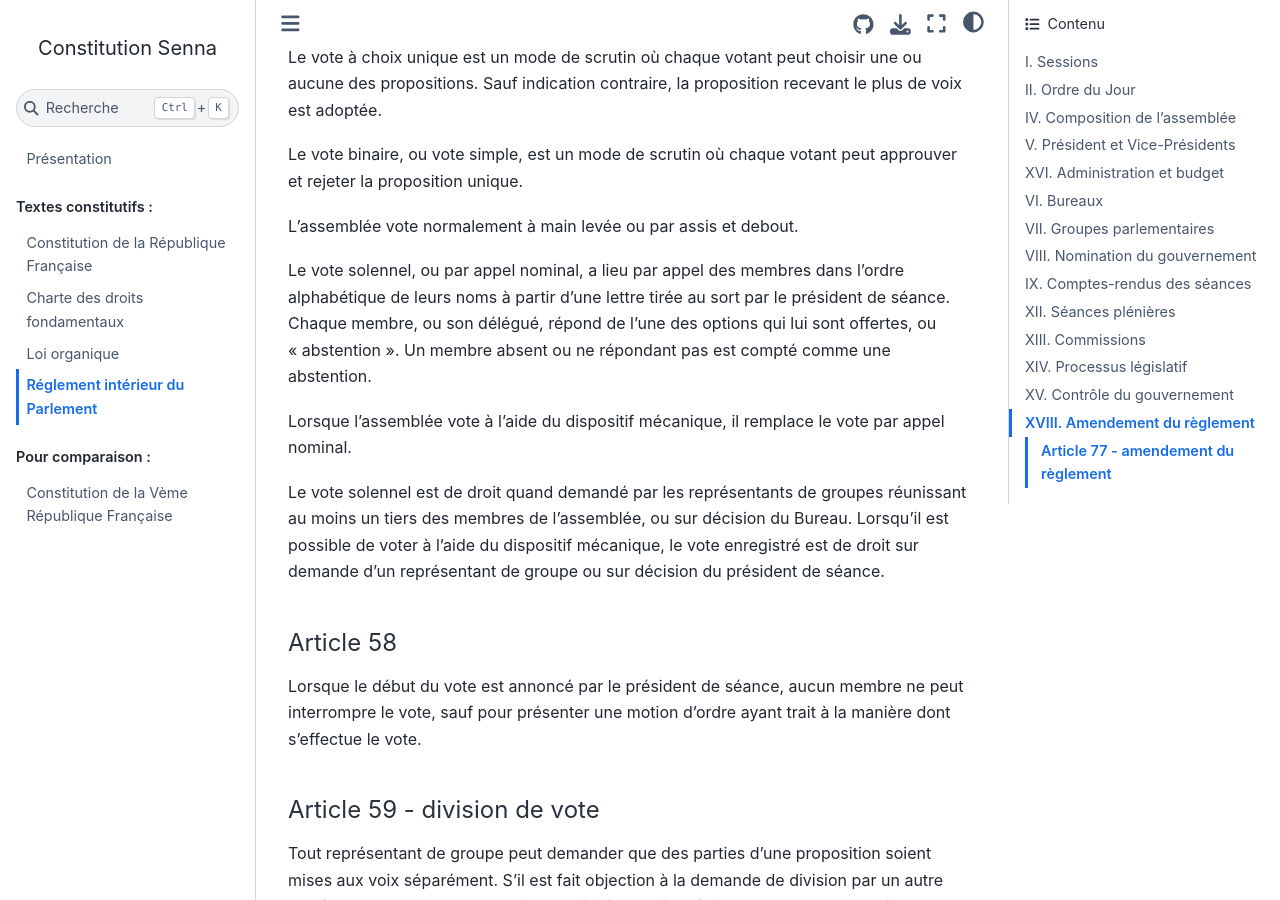
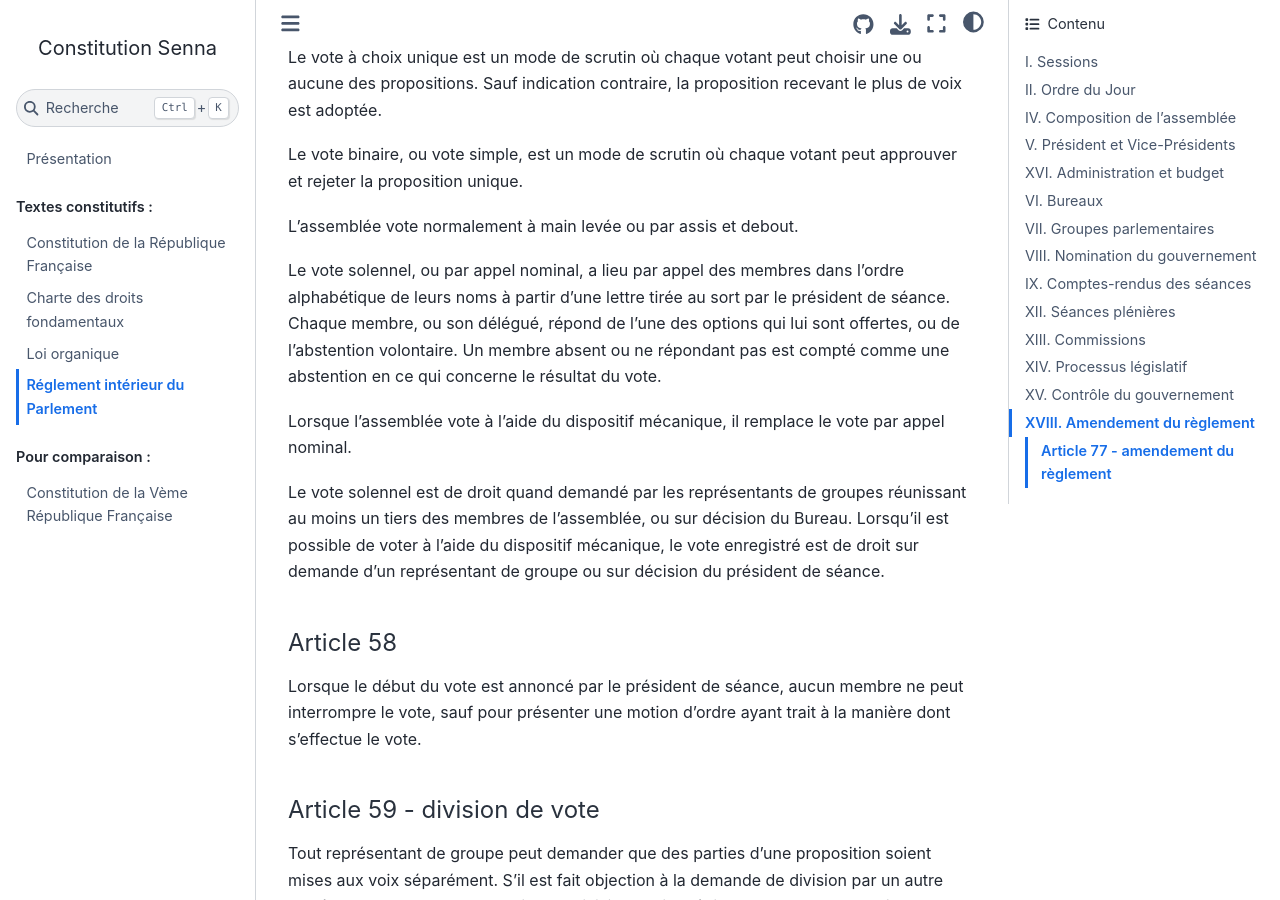
Before and after one commit to Gouvernathor/senna, a Sphinx documentation site: the page built from source/reglement_interieur.rst, in a window 1280 px wide and 900 px high, scrolled down 20324 px. Built offline with Sphinx 7.4.7 and the Sphinx Book theme 1.1.4, drawn with Linux system fonts in a browser that asks for light colours.

Commit message:
Reconnaissance de nppv même si le résultat du vote est idem

```diff
--- a/source/reglement_interieur.rst
+++ b/source/reglement_interieur.rst
@@ -573,7 +573,7 @@
 
 L'assemblée vote normalement à main levée ou par assis et debout.
 
-Le vote solennel, ou par appel nominal, a lieu par appel des membres dans l'ordre alphabétique de leurs noms à partir d'une lettre tirée au sort par le président de séance. Chaque membre, ou son délégué, répond de l'une des options qui lui sont offertes, ou "abstention". Un membre absent ou ne répondant pas est compté comme une abstention.
+Le vote solennel, ou par appel nominal, a lieu par appel des membres dans l'ordre alphabétique de leurs noms à partir d'une lettre tirée au sort par le président de séance. Chaque membre, ou son délégué, répond de l'une des options qui lui sont offertes, ou de l'abstention volontaire. Un membre absent ou ne répondant pas est compté comme une abstention en ce qui concerne le résultat du vote.
 
 Lorsque l'assemblée vote à l'aide du dispositif mécanique, il remplace le vote par appel nominal.
 
```
